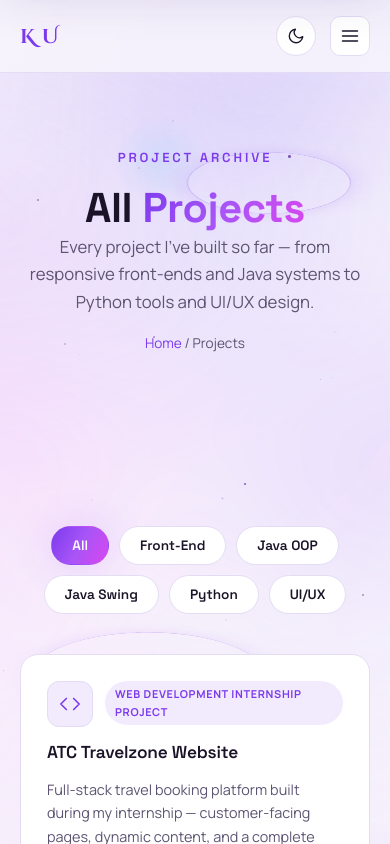
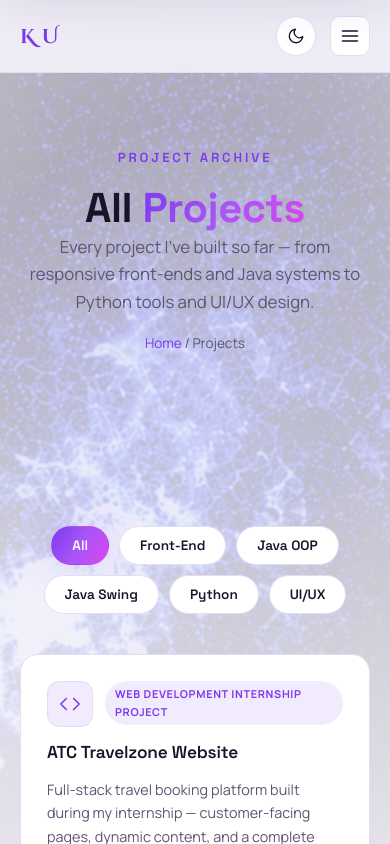
Before and after one commit to Karthikeyan-k-u/Personal-Portfolio---Karthikeyan-K-U-, a React (Vite) app in the folder react/: page /projects in a window 390 px wide. Shown: the top 844 px of the page. Built offline with nearby package versions, Linux system fonts and the light colour scheme.

Commit message:
Make nebula background site-wide with 3D camera tilt + layered depth

```diff
--- a/react/src/components/Background.jsx
+++ b/react/src/components/Background.jsx
@@ -1,36 +1,16 @@
-import { useEffect, useMemo, useRef } from "react";
+import { useEffect, useRef } from "react";
 
-const ORBS = [
-  { className: "orb orb-1", depth: 42 },
-  { className: "orb orb-2", depth: 27 },
-  { className: "orb orb-3", depth: 17 },
-  { className: "orb orb-4", depth: 10 },
-  { className: "orb orb-5", depth: 6 },
-];
-
-const STAR_COUNT = 46;
+const MAX_TILT = 2.5; // degrees — subtle 3D camera rotation
+const Z_SCALE = 6; // converts a layer's depth into px of translateZ
 
 export default function Background() {
-  const rootRef = useRef(null);
-
-  const stars = useMemo(
-    () =>
-      Array.from({ length: STAR_COUNT }, () => ({
-        left: Math.random() * 100,
-        top: Math.random() * 100,
-        size: 1 + Math.random() * 1.8,
-        alpha: 0.2 + Math.random() * 0.55,
-        dur: (3 + Math.random() * 5).toFixed(2),
-        dly: (-Math.random() * 6).toFixed(2),
-      })),
-    []
-  );
+  const fieldRef = useRef(null);
 
   useEffect(() => {
-    const root = rootRef.current;
-    if (!root) return;
+    const field = fieldRef.current;
+    if (!field) return;
 
-    const layers = Array.from(root.querySelectorAll(".parallax"));
+    const layers = Array.from(field.querySelectorAll(".parallax"));
     if (!layers.length) return;
 
     const reduce =
@@ -40,63 +20,55 @@ export default function Background() {
       "ontouchstart" in window;
     if (reduce) return;
 
-    let tx = 0, ty = 0, cx = 0, cy = 0, raf;
+    let tx = 0, ty = 0, cx = 0, cy = 0, raf = null;
 
     function onMove(e) {
       tx = (e.clientX / window.innerWidth) * 2 - 1;
       ty = (e.clientY / window.innerHeight) * 2 - 1;
+      if (!raf) raf = requestAnimationFrame(tick);
     }
 
     function tick() {
       cx += (tx - cx) * 0.06;
       cy += (ty - cy) * 0.06;
+
+      // Camera tilt: rotate the whole depth field.
+      field.style.transform =
+        `rotateX(${(-cy * MAX_TILT).toFixed(2)}deg) ` +
+        `rotateY(${(cx * MAX_TILT).toFixed(2)}deg)`;
+
+      // Per-layer parallax + 3D depth offset.
       for (const layer of layers) {
         const depth = parseFloat(layer.dataset.depth || "10");
-        layer.style.transform = `translate3d(${(-cx * depth).toFixed(2)}px,${(-cy * depth).toFixed(2)}px,0)`;
+        layer.style.transform =
+          `translate3d(${(-cx * depth).toFixed(2)}px,${(-cy * depth).toFixed(2)}px,${(depth * Z_SCALE).toFixed(2)}px)`;
       }
-      raf = requestAnimationFrame(tick);
+
+      raf = Math.abs(tx - cx) > 0.001 || Math.abs(ty - cy) > 0.001
+        ? requestAnimationFrame(tick)
+        : null;
     }
 
     window.addEventListener("mousemove", onMove, { passive: true });
-    raf = requestAnimationFrame(tick);
+    if (!raf) raf = requestAnimationFrame(tick);
 
     return () => {
-      cancelAnimationFrame(raf);
+      if (raf) cancelAnimationFrame(raf);
       window.removeEventListener("mousemove", onMove);
     };
   }, []);
 
   return (
-    <div className="bg-aurora" ref={rootRef} aria-hidden="true">
-      <span className="aurora-curtain" />
-      {ORBS.map((orb) => (
-        <div key={orb.className} className="parallax orb-pos" data-depth={orb.depth}>
-          <span className={orb.className} />
+    <div className="bg-aurora" aria-hidden="true">
+      <div className="bg-field" ref={fieldRef}>
+        <div className="parallax nebula-wrap" data-depth="5">
+          <span className="bg-nebula-haze" />
         </div>
-      ))}
-      <div className="parallax starfield" data-depth="20">
-        {stars.map((s, i) => (
-          <span
-            key={i}
-            className="star"
-            style={{
-              left: `${s.left.toFixed(2)}%`,
-              top: `${s.top.toFixed(2)}%`,
-              width: `${s.size.toFixed(2)}px`,
-              height: `${s.size.toFixed(2)}px`,
-              ["--a"]: s.alpha.toFixed(2),
-              ["--dur"]: `${s.dur}s`,
-              ["--dly"]: `${s.dly}s`,
-            }}
-          />
-        ))}
+        <div className="parallax nebula-wrap" data-depth="14">
+          <span className="bg-nebula" />
+        </div>
       </div>
-      <div className="parallax" data-depth="14">
-        <span className="ring ring-1" />
-      </div>
-      <div className="parallax" data-depth="8">
-        <span className="ring ring-2" />
-      </div>
+      <span className="bg-scrim" />
       <span className="bg-grain" />
       <span className="bg-vignette" />
     </div>
--- a/react/src/index.css
+++ b/react/src/index.css
@@ -67,7 +67,7 @@ body::before{
     radial-gradient(700px 500px at 60% 110%,rgba(217,70,239,.10),transparent 60%);
   pointer-events:none;
 }
-/* Aurora background — 3D parallax depth field (components/Background.jsx) */
+/* Nebula background — 3D camera depth field (components/Background.jsx) */
 .bg-aurora{
   position:fixed;
   inset:0;
@@ -76,87 +76,40 @@ body::before{
   pointer-events:none;
   perspective:1200px;
 }
+.bg-field{
+  position:absolute;
+  inset:0;
+  transform-style:preserve-3d;
+  will-change:transform;
+}
 .parallax{position:absolute;inset:0;will-change:transform}
-.orb-pos{inset:-14%}
-.starfield{inset:-4%}
-
-.aurora-curtain{
-  position:absolute;
-  inset:-30%;
-  background:conic-gradient(from 0deg at 50% 50%,
-    transparent 0deg,rgba(124,58,237,.38) 70deg,transparent 140deg,
-    rgba(217,70,239,.30) 220deg,transparent 300deg,
-    rgba(99,102,241,.34) 340deg,transparent 360deg);
-  filter:blur(80px) saturate(1.4);
+.nebula-wrap{inset:-14%}
+
+.bg-nebula,
+.bg-nebula-haze{
+  position:absolute;
+  inset:0;
+  display:block;
+  background:url("/hero-nebula.png") center/cover no-repeat;
+}
+.bg-nebula{
+  opacity:.72;
+  mix-blend-mode:screen;
+  transform:scale(1.06);
+  transform-origin:50% 42%;
+}
+.bg-nebula-haze{
+  filter:blur(64px) saturate(1.35);
   opacity:.5;
-  animation:auroraSpin 70s linear infinite;
-}
-@keyframes auroraSpin{to{transform:rotate(1turn) scale(1.03)}}
-
-.orb{
-  position:absolute;
-  border-radius:50%;
-  opacity:.5;
-  animation:orbDrift 36s ease-in-out infinite alternate;
-}
-.orb-1{
-  width:48vw;height:48vw;top:-16%;left:-12%;
-  background:radial-gradient(circle,rgba(124,58,237,.60),transparent 68%);
-  animation-duration:42s;
-}
-.orb-2{
-  width:40vw;height:40vw;top:4%;right:-14%;
-  background:radial-gradient(circle,rgba(168,85,247,.50),transparent 68%);
-  animation-duration:34s;
-  animation-delay:-6s;
-}
-.orb-3{
-  width:46vw;height:46vw;bottom:-20%;left:14%;
-  background:radial-gradient(circle,rgba(217,70,239,.42),transparent 70%);
-  animation-duration:38s;
-  animation-delay:-12s;
-}
-.orb-4{
-  width:30vw;height:30vw;bottom:2%;right:4%;
-  background:radial-gradient(circle,rgba(99,102,241,.42),transparent 70%);
-  animation-duration:30s;
-  animation-delay:-3s;
-}
-.orb-5{
-  width:22vw;height:22vw;top:22%;left:34%;
-  background:radial-gradient(circle,rgba(56,189,248,.28),transparent 70%);
-  animation-duration:26s;
-  animation-delay:-9s;
-}
-@keyframes orbDrift{
-  0%{transform:translate3d(0,0,0) scale(1)}
-  50%{transform:translate3d(3%,-2.5%,0) scale(1.08)}
-  100%{transform:translate3d(-2.5%,3%,0) scale(.94)}
-}
-
-.ring{
-  position:absolute;
-  border-radius:50%;
-  border:1px solid rgba(168,85,247,.35);
-  box-shadow:0 0 40px rgba(168,85,247,.18),inset 0 0 40px rgba(168,85,247,.12);
-}
-.ring-1{width:min(360px,60vw);height:min(360px,60vw);left:8%;bottom:6%;animation:ringSpin 26s linear infinite}
-.ring-2{width:min(240px,42vw);height:min(240px,42vw);right:10%;top:12%;animation:ringSpin 20s linear infinite reverse}
-@keyframes ringSpin{
-  0%{transform:rotateX(68deg) rotateZ(0deg)}
-  100%{transform:rotateX(68deg) rotateZ(1turn)}
-}
-
-.star{
-  position:absolute;
-  border-radius:50%;
-  background:#fff;
-  animation:twinkle var(--dur,4s) ease-in-out infinite;
-  animation-delay:var(--dly,0s);
-}
-@keyframes twinkle{
-  0%,100%{opacity:var(--a,.5);transform:scale(1)}
-  50%{opacity:calc(var(--a,.5)*.18);transform:scale(.5)}
+  transform:scale(1.28);
+  transform-origin:50% 45%;
+}
+
+/* Readability scrim over the field, under grain/vignette */
+.bg-scrim{
+  position:absolute;
+  inset:0;
+  background:linear-gradient(180deg,rgba(8,6,15,.18),rgba(8,6,15,.46));
 }
 
 .bg-grain{
@@ -172,19 +125,16 @@ body::before{
   background:radial-gradient(circle at 50% 38%,transparent 30%,rgba(8,6,15,.66) 100%);
 }
 
-html[data-theme="light"] .orb{opacity:.4}
-html[data-theme="light"] .aurora-curtain{opacity:.38}
-html[data-theme="light"] .nebula-layer{opacity:.42;mix-blend-mode:normal}
-html[data-theme="light"] .star{background:#4c1d95;opacity:.5}
-html[data-theme="light"] .ring{border-color:rgba(124,58,237,.3);box-shadow:0 0 30px rgba(124,58,237,.14)}
+html[data-theme="light"] .bg-nebula{opacity:.34;mix-blend-mode:normal}
+html[data-theme="light"] .bg-nebula-haze{opacity:.26}
+html[data-theme="light"] .bg-scrim{background:linear-gradient(180deg,rgba(247,245,252,.4),rgba(247,245,252,.66))}
 html[data-theme="light"] .bg-grain{mix-blend-mode:multiply;opacity:.04}
 html[data-theme="light"] .bg-vignette{
   background:radial-gradient(circle at 50% 38%,transparent 36%,rgba(247,245,252,.55) 100%);
 }
 @media (prefers-reduced-motion:reduce){
-  .aurora-curtain,.orb,.ring,.star{animation:none!important}
   .stage-conic,.stage-glow,.hero-badge,.tech-badge{animation:none!important}
-  .nebula-layer{transform:scale(1.06)}
+  .bg-field,.parallax{transform:none!important}
 }
 a{color:var(--primary);text-decoration:none}
 a:hover{color:var(--primary-strong)}
@@ -477,27 +427,6 @@ html[data-theme="light"] .theme-toggle .icon-moon{display:block}
 .hero{padding:96px 0 84px;position:relative;overflow:hidden;min-height:100dvh;display:flex;flex-direction:column;justify-content:center}
 .hero .container{max-width:1360px;position:relative;z-index:1}
 
-/* Hero nebula base layer — mouse-parallax 3D depth (sections/Hero.jsx) */
-.hero-nebula{
-  position:absolute;
-  inset:0;
-  z-index:0;
-  overflow:hidden;
-  pointer-events:none;
-}
-.nebula-layer{
-  position:absolute;
-  inset:-8%;
-  display:block;
-  background:url("/hero-nebula.png") center/cover no-repeat;
-  opacity:.9;
-  mix-blend-mode:screen;
-  transform:scale(1.1);
-  transform-origin:50% 40%;
-  will-change:transform;
-  -webkit-mask-image:linear-gradient(to bottom,#000 0%,#000 54%,transparent 100%);
-  mask-image:linear-gradient(to bottom,#000 0%,#000 54%,transparent 100%);
-}
 .hero::after{
   content:"";
   position:absolute;
--- a/react/src/sections/Hero.jsx
+++ b/react/src/sections/Hero.jsx
@@ -2,14 +2,12 @@ import Icon from "../lib/icons";
 import Reveal from "../components/Reveal";
 import RoleRotator from "../components/RoleRotator";
 import useTilt from "../lib/useTilt";
-import usePointerParallax from "../lib/usePointerParallax";
 import useGithubRepos from "../lib/useGithubRepos";
 import { social, resume } from "../data";
 
 export default function Hero() {
   const repoCount = useGithubRepos();
   const tiltRef = useTilt(10);
-  const nebulaRef = usePointerParallax(26, 1.1);
   const heroSocials = [
     { key: "github", url: social.github, label: "GitHub profile" },
     { key: "linkedin", url: social.linkedin, label: "LinkedIn profile" },
@@ -18,9 +16,6 @@ export default function Hero() {
 
   return (
     <section className="hero" id="home">
-      <div className="hero-nebula" aria-hidden="true">
-        <span className="nebula-layer" ref={nebulaRef} />
-      </div>
       <div className="container">
         <div className="hero-grid">
           <Reveal>
```
Also changed, not shown: react/src/lib/usePointerParallax.js (deleted, +0 -49 lines).
